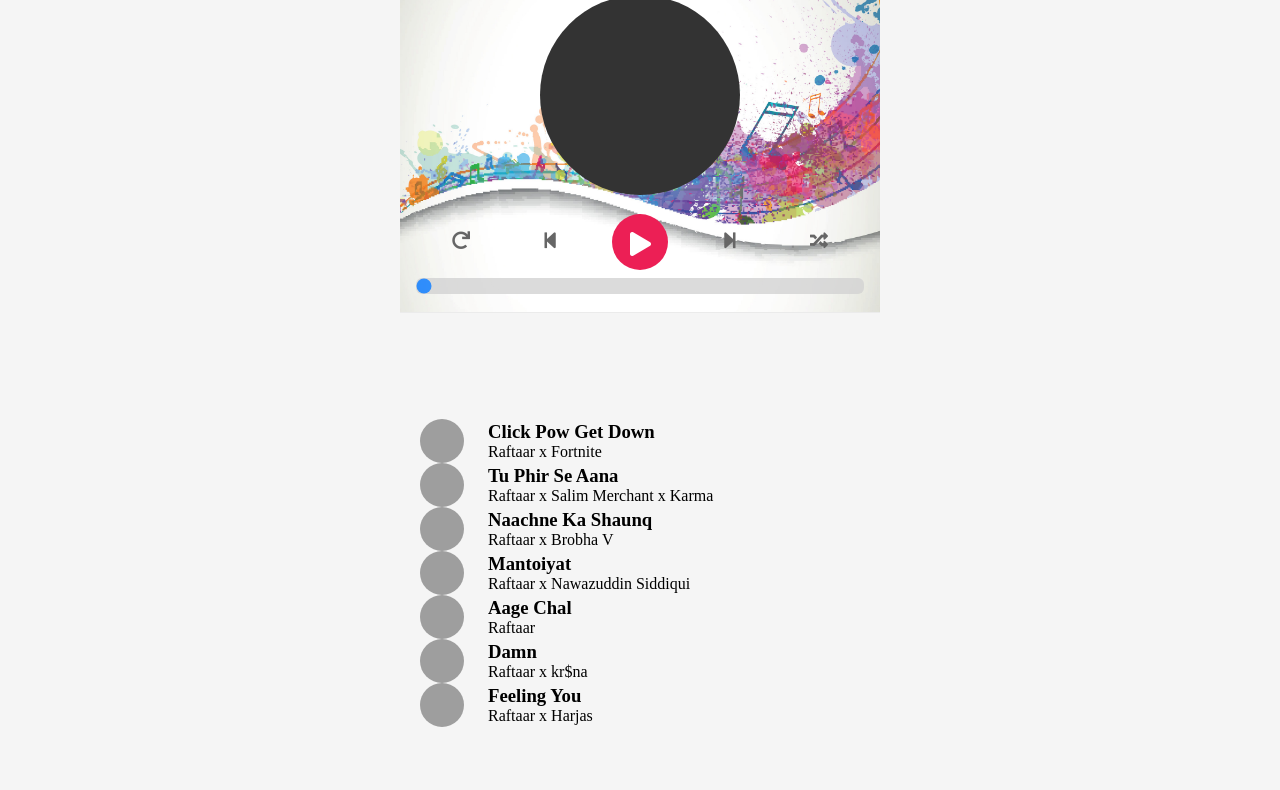
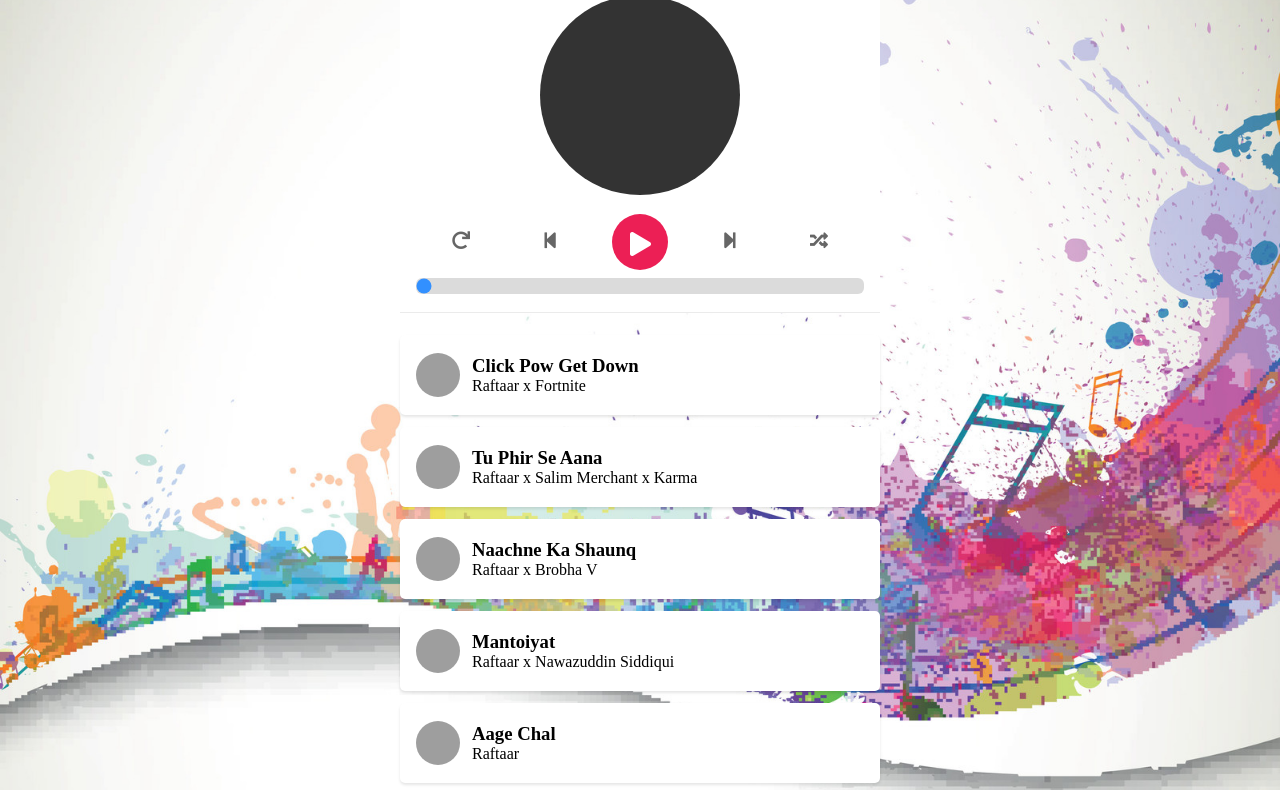
Before and after one commit to afliee/My-Music-Player, a plain HTML site: page index.html in a window 1280 px wide. Shown: the part 73-863 px from the top of the page. Before the commit the page ends 812 px from the top, so only its background shows below. Drawn offline with Linux system fonts and the light colour scheme; grey boxes are pictures that could not be loaded.

Commit message:
recontent
built it

```diff
--- a/assets/css/style.css
+++ b/assets/css/style.css
@@ -41,7 +41,6 @@ html {
     width: 100%;
     max-width: 480px;
     border-bottom: 1px solid #ebebeb;
-    background-image: url(../img/wedding-background-music.jpg);
     background-size: cover;
 }
 
@@ -51,6 +50,10 @@ header {
     margin-bottom: 10px;
 }
 
+body {
+    background-image: url(../img/wedding-background-music.jpg);
+    background-size: cover;
+}
 header h4 {
     color: var(--primary-color);
     font-size: 12px;
@@ -118,8 +121,8 @@ header h4 {
 
 /* playlists */
 .playlist {
-    margin-top: 480px;
-    padding: 12px;
+    margin-top: 408px;
+    /* padding: 12px; */
 }
 
 
@@ -128,15 +131,19 @@ header h4 {
     height: 44px;
     background-size: cover;
     border-radius: 50%;
-    margin: 0 8px;
 }
 
 .song .body {
     flex: 1;
-    padding: 0 16px;
+    margin: 0 12px;
+    padding: 12px 0;
 }
 .song {
     display: flex;
     align-items: center;
-
+    margin-top: 12px;
+    background-color: #fff;
+    padding: 8px 16px;
+    border-radius: 5px;
+    box-shadow: 0 2px 3px rgba(0, 0, 0, 0.1);
 }
--- a/main.js
+++ b/main.js
@@ -69,6 +69,9 @@ const app = {
         })
         playList.innerHTML = htmls.join('')
     },
+    handleEvert: {
+
+    },
     start: function() {
         this.render()
     }
```
Also changed, not shown: index.html (+1 -2 lines).
